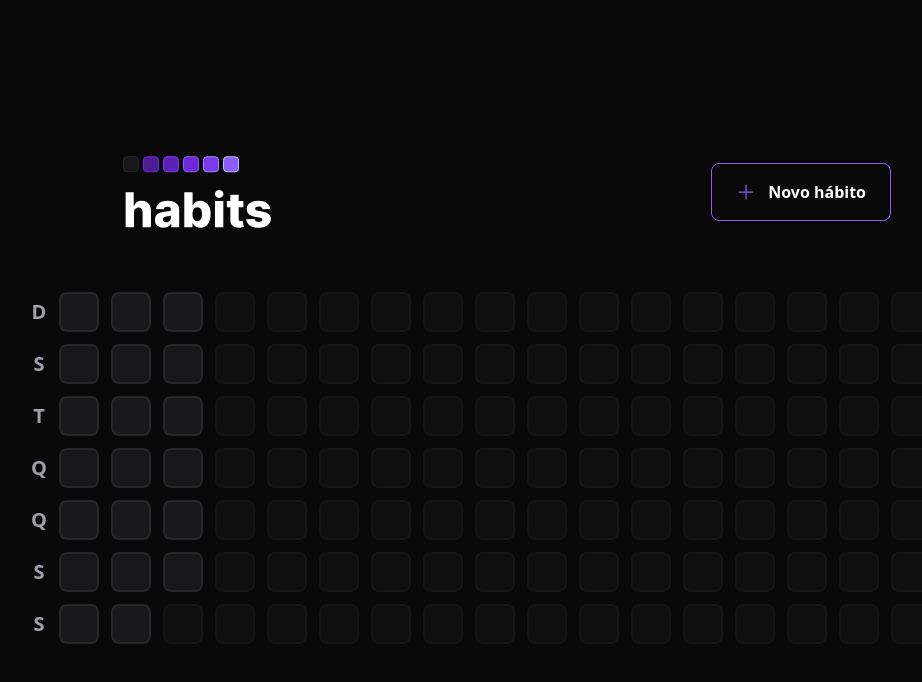
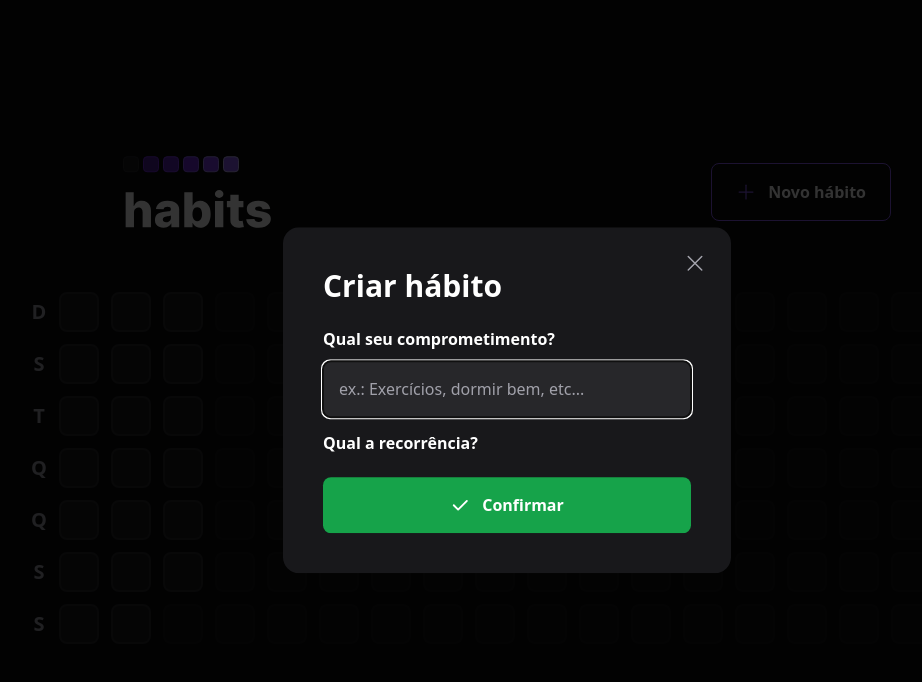
Before and after one commit to Lucas-Araujo15/nlw-setup, a React (Vite) app in the folder web/: page / in a window 1280 px wide. Both pictures are taken after a click on the button "Novo hábito". Shown: the top 682 px of the page, without its empty margins (133-1055 px from the left). Built offline with nearby package versions, Linux system fonts and the light colour scheme.

Commit message:
feat: adiciona modal de criação de hábito

```diff
--- a/web/package.json
+++ b/web/package.json
@@ -9,6 +9,7 @@
     "preview": "vite preview"
   },
   "dependencies": {
+    "@radix-ui/react-dialog": "^1.0.2",
     "dayjs": "^1.11.7",
     "phosphor-react": "^1.4.1",
     "react": "^18.2.0",
--- a/web/src/components/Header.tsx
+++ b/web/src/components/Header.tsx
@@ -1,17 +1,40 @@
-import { Plus } from 'phosphor-react'
+import { Plus, X } from 'phosphor-react'
+import * as Dialog from '@radix-ui/react-dialog';
+import { useState } from 'react'
+
 import logoImage from '../assets/logo.svg'
+import { NewHabitForm } from './NewHabitForm';
 
 export function Header() {
+
   return (
     <div className="w-full max-w-3xl mx-auto flex items-center justify-between">
       <img src={logoImage} alt="" />
-          <button
+
+      <Dialog.Root>
+        <Dialog.Trigger
           type='button'
           className='border border-violet-500 font-semibold rounded-lg px-6 py-4 flex items-center gap-3 hover:border-violet-300'
         >
-            <Plus size={20} className='text-violet-500'/>
+          <Plus size={20} className='text-violet-500' />
           Novo hábito
-          </button>
+        </Dialog.Trigger>
+
+        <Dialog.Portal>
+          <Dialog.Overlay className='w-screen h-screen bg-black/80 fixed inset-0' />
+
+          <Dialog.Content className='absolute p-10 bg-zinc-900 rounded-2xl w-full max-w-md top-1/2 left-1/2 -translate-x-1/2 -translate-y-1/2'>
+            <Dialog.Close className='absolute right-6 top-6 text-zinc-400 hover:text-zinc-200'>
+              <X size={24} aria-label="Fechar" />
+            </Dialog.Close>
+            <Dialog.Title className='text-3xl leading-tight font-extrabold'>
+              Criar hábito
+            </Dialog.Title>
+
+            <NewHabitForm />
+          </Dialog.Content>
+        </Dialog.Portal>
+      </Dialog.Root>
     </div>
   )
 }
--- /dev/null
+++ b/web/src/components/NewHabitForm.tsx
@@ -0,0 +1,28 @@
+import { Check } from "phosphor-react";
+
+export function NewHabitForm() {
+    return (
+        <form className="w-full flex flex-col mt-6">
+            <label htmlFor="title" className="font-semibold leading-tight">
+                Qual seu comprometimento?
+            </label>
+
+            <input
+                type="text"
+                id="title"
+                placeholder="ex.: Exercícios, dormir bem, etc..."
+                className="p-4 rounded-lg mt-3 bg-zinc-800 text-white placeholder:text-zinc-400"
+                autoFocus
+            />
+
+            <label htmlFor="" className="font-semibold leading-tight mt-4">
+                Qual a recorrência?
+            </label>
+
+            <button type="submit" className="mt-6 rounded-lg p-4 flex items-center justify-center gap-3 font-semibold bg-green-600 hover:bg-green-500">
+                <Check size={20} weight="bold" />
+                Confirmar
+            </button>
+        </form>
+    )
+}
```
Also changed, not shown: 1 other file (tests, documents, lock files or other folders). Lines whose indentation alone changed are shown as unchanged.
